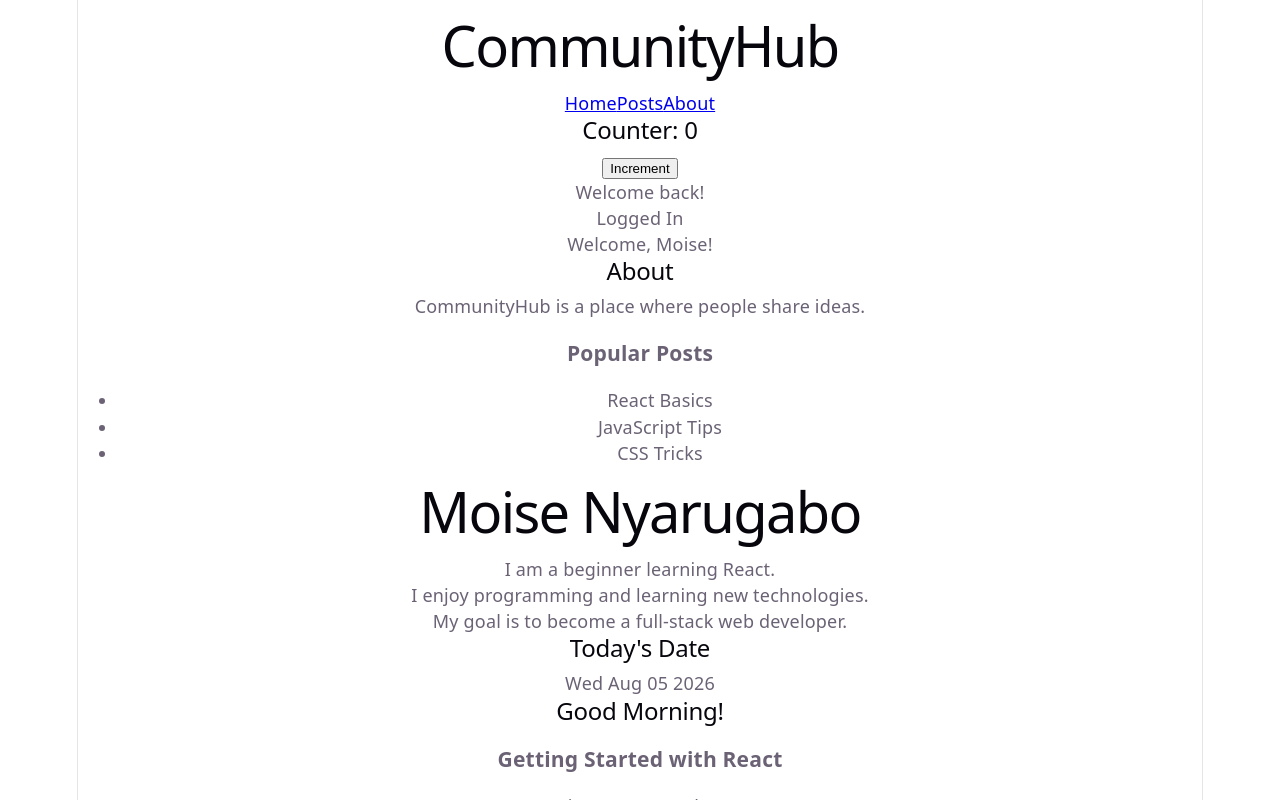
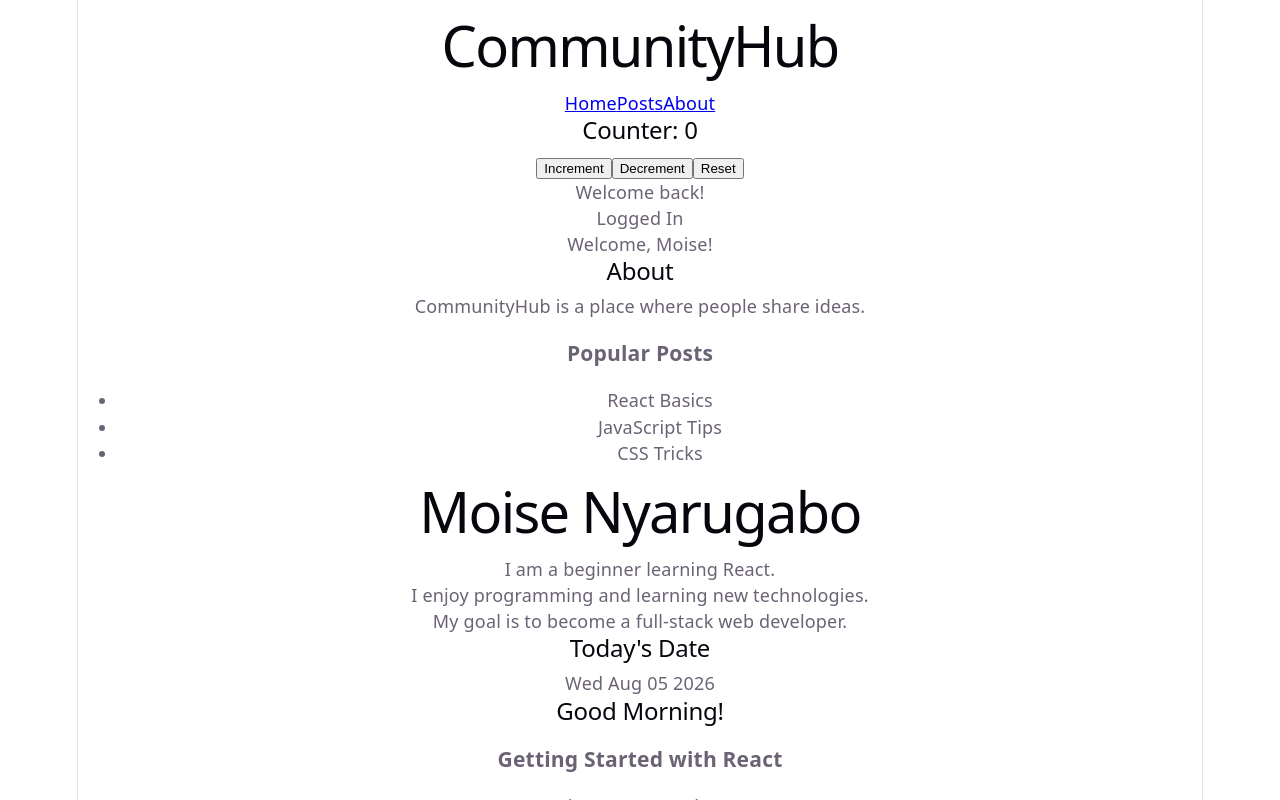
Before and after one commit to Mkmoise/iyf-s11-week-08-Mkmoise, a React (Vite) app: page / in a window 1280 px wide. Shown: the top 800 px of the page. Built offline with nearby package versions, Linux system fonts and the light colour scheme.

Commit message:
increment && decrement && reset

```diff
--- a/src/App.jsx
+++ b/src/App.jsx
@@ -55,6 +55,13 @@ const [count, setCount] = useState(0);
       <button onClick={() => setCount(count + 1)}>
   Increment
 </button>
+<button onClick={() => setCount(count - 1)}>
+  Decrement
+</button>
+
+<button onClick={() => setCount(0)}>
+  Reset
+</button>
 
      {isLoggedIn && <p>Welcome back!</p>}
      <p>{isLoggedIn ? "Logged In" : "Please Log In"}</p>
```
